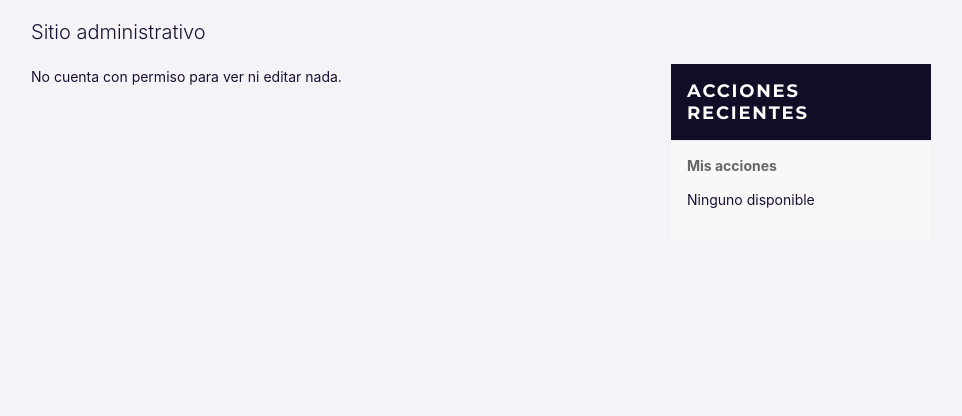
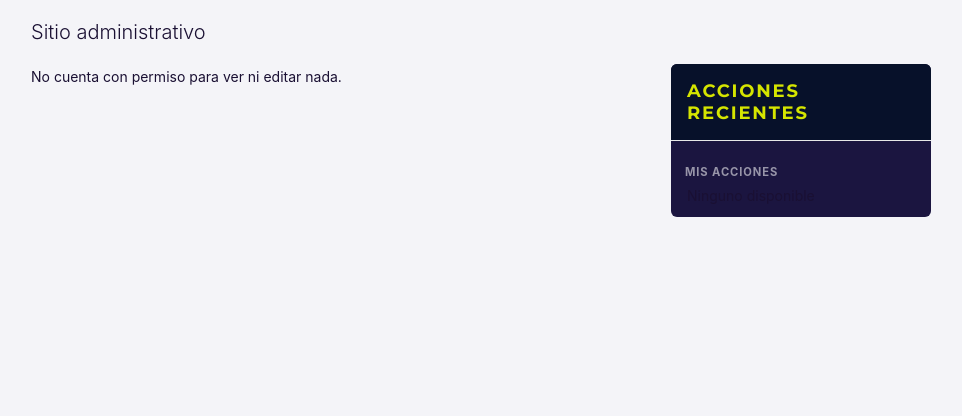
Before and after one commit to jobrrerac/plataforma-gestion, a Django app: page /admin/ in a window 1280 px wide. Shown: the part 63-479 px from the top of the page, without its empty margins (9-971 px from the left). Run offline with Django 5.2, Linux system fonts and the light colour scheme; the visitor is signed in with stand-in values (Sample User, id 1); data comes from the database, SQL or seed files in the repository; data that the repository does not hold is empty.

Commit message:
fix: ajuste contraste sitio administrativo

```diff
--- a/backend/templates/admin/base_site.html
+++ b/backend/templates/admin/base_site.html
@@ -272,6 +272,68 @@ body {
 /* Fallback general más claro que antes */
 a:link, a:visited { color: #6b21a8; }
 a:hover { color: var(--inet-pink); }
+
+/* ─── ADMIN INDEX / APP INDEX: módulos de navegación ────────── */
+/* Las filas de modelos tienen fondo oscuro (dark mode de Django):
+   forzamos blanco explícito para todas las celdas y links */
+#content-main .module tbody tr {
+  background: #1b1540 !important;
+}
+#content-main .module tbody tr:hover {
+  background: #241d55 !important;
+}
+#content-main .module tbody th,
+#content-main .module tbody td {
+  color: rgba(255,255,255,.9) !important;
+  border-bottom: 1px solid rgba(255,255,255,.06) !important;
+}
+#content-main .module tbody th a:link,
+#content-main .module tbody th a:visited,
+#content-main .module tbody td a:link,
+#content-main .module tbody td a:visited {
+  color: rgba(255,255,255,.9) !important;
+}
+#content-main .module tbody th a:hover,
+#content-main .module tbody td a:hover {
+  color: #fff !important;
+}
+/* Añadir y Modificar en la página de índice */
+#content-main .module a.addlink:link,
+#content-main .module a.addlink:visited { color: #86efac !important; font-weight: 700 !important; }
+#content-main .module a.changelink:link,
+#content-main .module a.changelink:visited { color: var(--inet-yellow) !important; font-weight: 600 !important; }
+
+/* ─── ACCIONES RECIENTES ─────────────────────────────────────── */
+#content-related {
+  background: transparent !important;
+}
+#recent-actions-module {
+  background: #1b1540 !important;
+  border-radius: 6px;
+  overflow: hidden;
+}
+#recent-actions-module h2 {
+  background: var(--inet-sidebar-h) !important;
+  color: var(--inet-yellow) !important;
+}
+#recent-actions-module h3 {
+  color: rgba(255,255,255,.55) !important;
+  background: transparent !important;
+  font-size: .7rem !important;
+  text-transform: uppercase !important;
+  letter-spacing: .08em !important;
+  padding: 8px 14px 4px !important;
+  margin: 0 !important;
+}
+#recent-actions-module a:link,
+#recent-actions-module a:visited { color: rgba(255,255,255,.88) !important; }
+#recent-actions-module a:hover  { color: #fff !important; }
+#recent-actions-module .actionlist li {
+  padding: 5px 14px !important;
+  border-bottom: 1px solid rgba(255,255,255,.06) !important;
+  color: rgba(255,255,255,.5) !important;
+  font-size: .78rem !important;
+}
 
 /* ─── TABLE HEADER ──────────────────────────────────────────── */
 #result_list thead th {
```
